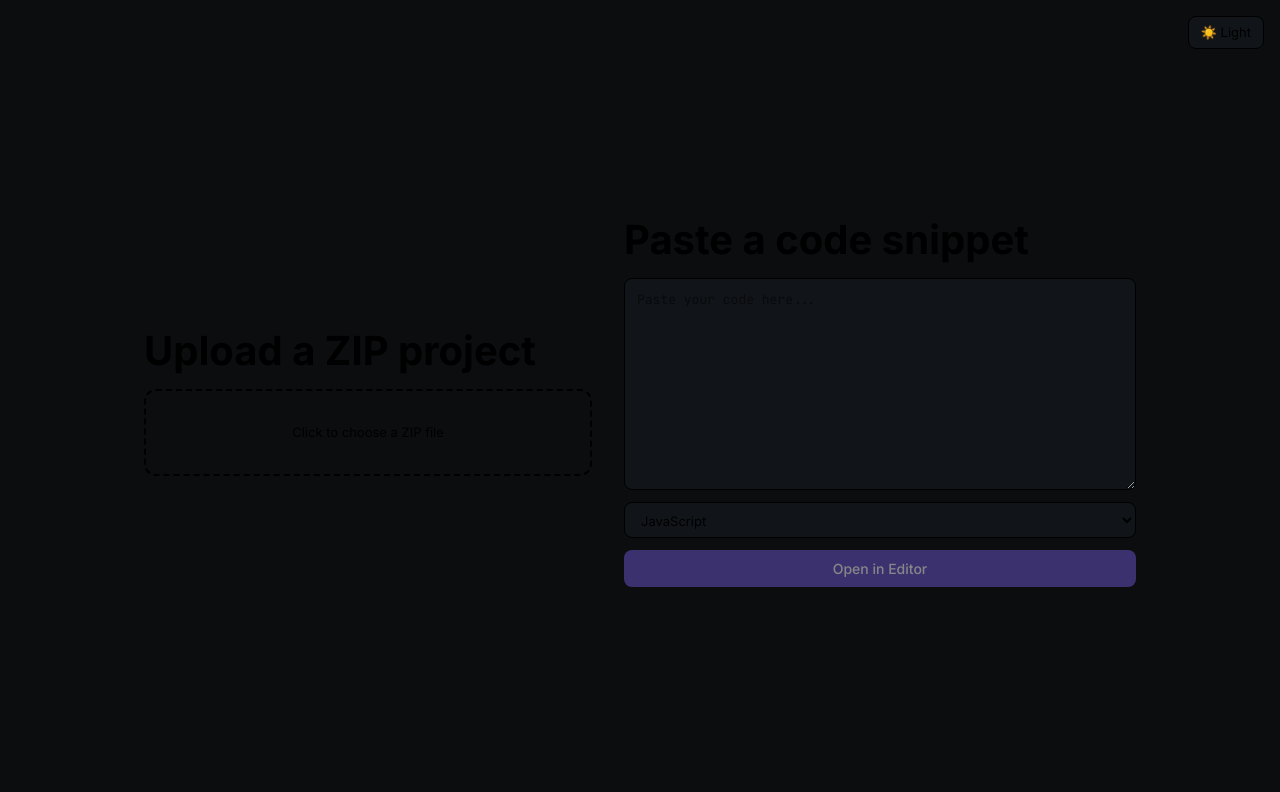
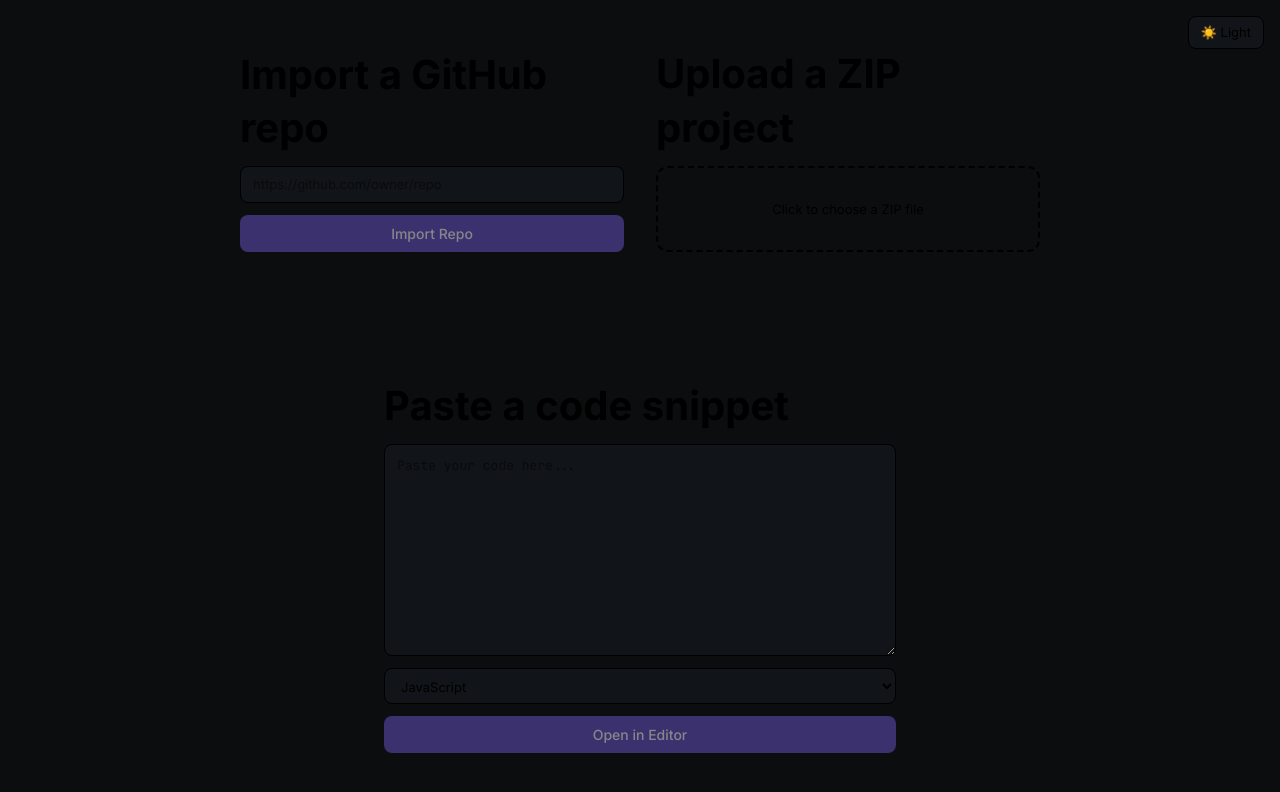
Before and after one commit to varshitha2108/-codeatlas-ai, a React (Vite) app in the folder frontend/: page / in a window 1280 px wide. Shown: the top 792 px of the page. Built offline with nearby package versions, Linux system fonts and the light colour scheme.

Commit message:
Add GitHub import frontend: form, hook, and service

```diff
--- /dev/null
+++ b/frontend/src/features/ingestion/hooks/useGithubImport.ts
@@ -0,0 +1,25 @@
+import { useState } from 'react'
+import { useNavigate } from 'react-router-dom'
+import { importGithubRepo } from '../../../services/ingestionService'
+
+export function useGithubImport() {
+  const [isImporting, setIsImporting] = useState(false)
+  const [error, setError] = useState<string | null>(null)
+  const navigate = useNavigate()
+
+  async function submit(repoUrl: string) {
+    setIsImporting(true)
+    setError(null)
+
+    try {
+      const result = await importGithubRepo(repoUrl)
+      navigate(`/import/progress?projectId=${result.projectId}`)
+    } catch (err) {
+      setError(err instanceof Error ? err.message : 'Import failed')
+    } finally {
+      setIsImporting(false)
+    }
+  }
+
+  return { submit, isImporting, error }
+}
--- a/frontend/src/screens/landing/LandingScreen.tsx
+++ b/frontend/src/screens/landing/LandingScreen.tsx
@@ -1,15 +1,19 @@
 import { useState } from 'react'
 import { useSnippetImport } from '../../features/ingestion/hooks/useSnippetImport'
 import { useZipUpload } from '../../features/ingestion/hooks/useZipUpload'
+import { useGithubImport } from '../../features/ingestion/hooks/useGithubImport'
 import { useTheme } from '../../context/ThemeContext'
 import { Button } from '../../shared/components/Button'
 import { Select } from '../../shared/components/Select'
+import { Input } from '../../shared/components/Input'
 
 export function LandingScreen() {
   const [code, setCode] = useState('')
   const [language, setLanguage] = useState('javascript')
+  const [repoUrl, setRepoUrl] = useState('')
   const { submit, isSubmitting, error } = useSnippetImport()
   const { upload, isUploading, error: uploadError } = useZipUpload()
+  const { submit: submitGithub, isImporting, error: githubError } = useGithubImport()
   const { theme, toggleTheme } = useTheme()
 
   function handleFileChange(e: React.ChangeEvent<HTMLInputElement>) {
@@ -26,8 +30,25 @@ export function LandingScreen() {
         {theme === 'dark' ? '☀️ Light' : '🌙 Dark'}
       </button>
 
-      <div className="flex h-screen items-center justify-center gap-8">
-        <div className="w-full max-w-md flex flex-col gap-3">
+      <div className="flex h-screen items-center justify-center gap-8 flex-wrap px-8">
+        <div className="w-full max-w-sm flex flex-col gap-3">
+          <h1 className="text-2xl font-bold text-primary">Import a GitHub repo</h1>
+          <Input
+            value={repoUrl}
+            onChange={(e) => setRepoUrl(e.target.value)}
+            placeholder="https://github.com/owner/repo"
+          />
+          {githubError && <p className="text-danger text-sm">{githubError}</p>}
+          <Button
+            variant="primary"
+            disabled={!repoUrl.trim() || isImporting}
+            onClick={() => submitGithub(repoUrl)}
+          >
+            {isImporting ? 'Importing...' : 'Import Repo'}
+          </Button>
+        </div>
+
+        <div className="w-full max-w-sm flex flex-col gap-3">
           <h1 className="text-2xl font-bold text-primary">Upload a ZIP project</h1>
           <label className="border-2 border-dashed border-default rounded-lg p-8 text-center cursor-pointer hover:border-accent transition-colors">
             <input type="file" accept=".zip" onChange={handleFileChange} className="hidden" />
--- a/frontend/src/services/ingestionService.ts
+++ b/frontend/src/services/ingestionService.ts
@@ -1,4 +1,5 @@
 import { apiPost, apiGet, apiPostFormData } from './apiClient'
+
 interface SnippetResponse {
   projectId: string
   status: string
@@ -9,6 +10,14 @@ interface UploadResponse {
   projectId: string
   status: string
   sourceType: string
+}
+
+interface GithubImportResponse {
+  projectId: string
+  status: string
+  sourceType: string
+  repoUrl: string
+  branch: string
 }
 
 interface StatusResponse {
@@ -29,6 +38,10 @@ export function uploadZipProject(file: File): Promise<UploadResponse> {
   return apiPostFormData<UploadResponse>('/projects/upload', formData)
 }
 
+export function importGithubRepo(repoUrl: string) {
+  return apiPost<GithubImportResponse>('/projects/github-import', { repoUrl })
+}
+
 export function getProjectStatus(projectId: string) {
   return apiGet<StatusResponse>(`/projects/${projectId}/status`)
 }
```
